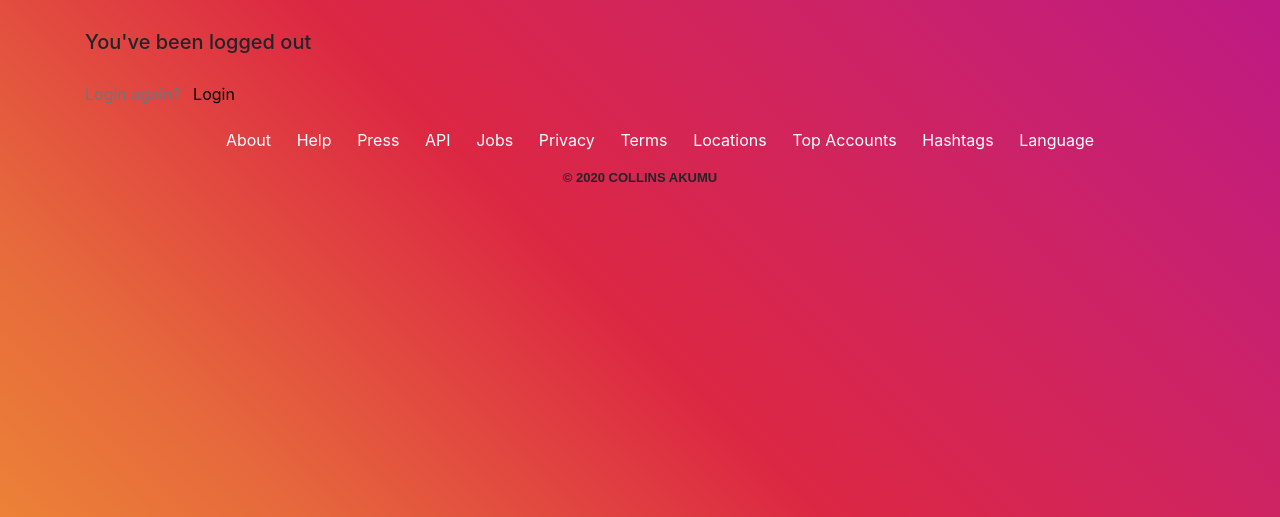
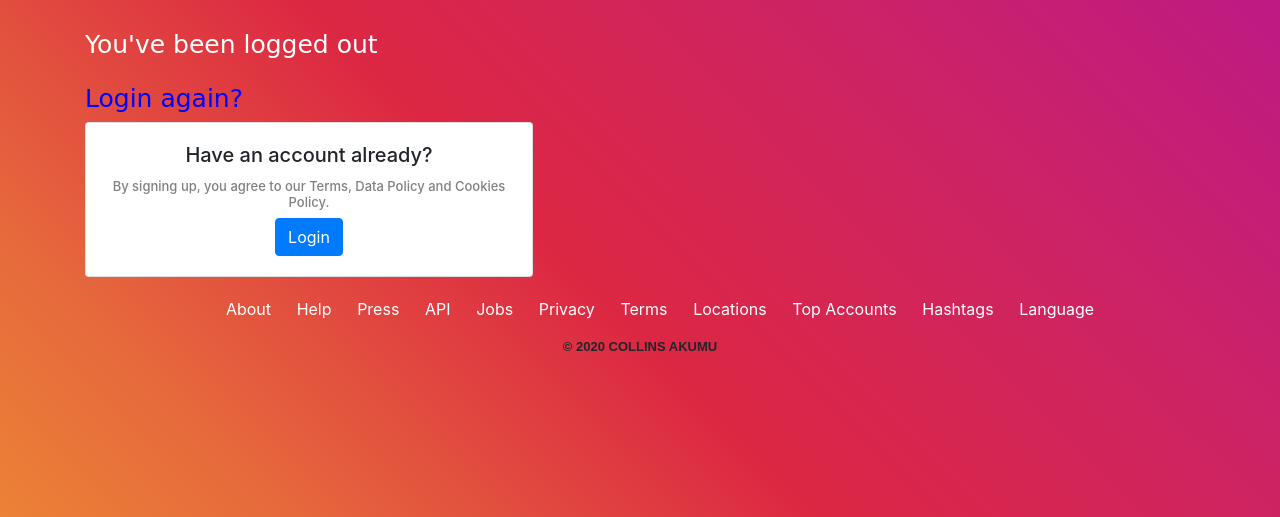
Before and after one commit to Akumucollins/Instagram-Clone, a Django app: page /logout/ in a window 1280 px wide. Shown: the part 66-583 px from the top of the page. Run offline with Django 3.2, Linux system fonts and the light colour scheme; some libraries are stand-ins or nearby versions.

Commit message:
created a card body and updated the readme

```diff
--- a/users/templates/users/logout.html
+++ b/users/templates/users/logout.html
@@ -1,10 +1,18 @@
 {% extends "instagram/base.html" %}
 {% block content %}
 <div class="container">
-    <h3 class="white-important">You've been logged out</h3>
+    <h3 class="white-important" style="font-family: 'Grand Hotel', cursive; color:white;font-size:25px;">You've been logged out</h3>
     <div class="pt-3">
-        <small class="text-muted">
-            Login again? <a class="ml-2" href="{% url 'login' %}">Login</a>
+        <small class="text" >
+            <h3 style="font-family: 'Grand Hotel', cursive; color:blue;font-size:25px;">Login again?</h3>
+            <div class="card mt-1" style="width: 28rem;">
+                <div class="card-body text-center">
+                    <h5 class="card-title">Have an account already?</h5>
+                    <h2 style="color:grey;font-size:13px;">By signing up, you agree to our Terms, Data Policy and
+                        Cookies Policy.</h2>
+                    <a href="{% url 'login' %}" class="btn btn-primary">Login</a>
+                </div>
+            </div>
         </small>
     </div>
 </div>
```
Also changed, not shown: README.md.
